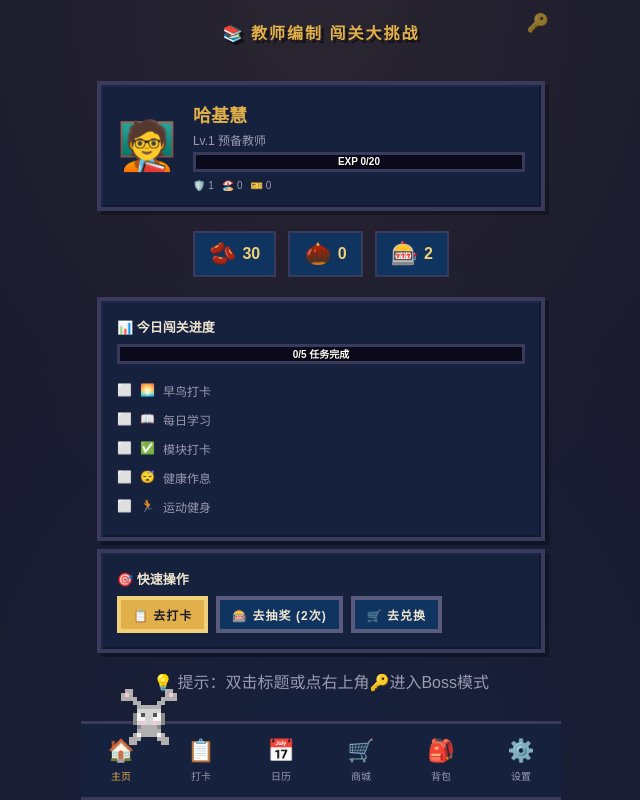
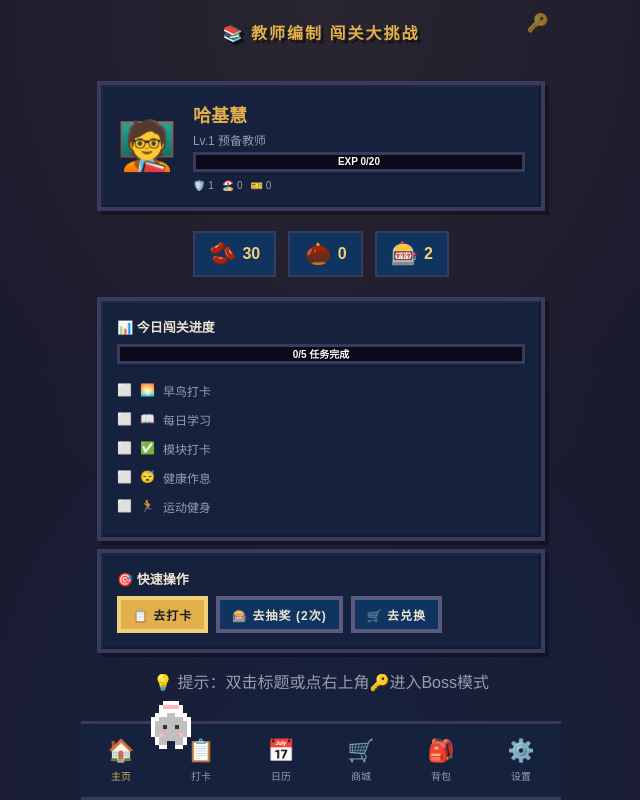
Before and after one commit to Jack414b/teacher-game, a React (Vite) app: page / in a window 1280 px wide. Shown: the whole page, without its empty margins (319-959 px from the left). Built offline with nearby package versions, Linux system fonts and the light colour scheme; no server answers; the database is empty.

Commit message:
像素兔土土重做为经典可爱风

```diff
--- a/src/components/ui/PixelPet.tsx
+++ b/src/components/ui/PixelPet.tsx
@@ -1,78 +1,63 @@
 import { useState, useEffect } from 'react'
 
-// Jellycat风格灰色像素兔 土土 — 18x14 像素
-const P = 4 // 像素大小
-const G  = '#b0b0b0' // 身体灰
-const LG = '#d4d4d4' // 浅灰
-const DG = '#8a8a8a' // 深灰
-const W  = '#f5f5f5' // 白
-const PK = '#f8c8d8' // 粉（耳内/鼻）
-const BK = '#555'    // 眼
+const P = 4
+const G  = '#c0c0c0'  // 灰
+const W  = '#fff'      // 白
+const PK = '#ffb6c1'   // 粉
+const BK = '#333'      // 黑
 const T  = ''
 
-// prettier-ignore
-const RABBIT: string[][] = [
-//   0   1   2   3   4   5   6   7   8   9  10  11  12  13  14  15  16  17
-  [ T , T , T , G , G , T , T , T , T , T , T , T , T , G , G , T , T , T ], // 0  左耳尖
-  [ T , T , G , PK, G , T , T , T , T , T , T , T , T , G , PK, G , T , T ], // 1  左耳粉
-  [ T , T , G , G , G , G , T , T , T , T , T , T , G , G , G , G , T , T ], // 2  左耳根
-  [ T , T , T , T , T , G , G , T , T , T , T , G , G , T , T , T , T , T ], // 3  头顶
-  [ T , T , T , T , T , T , G , G , G , G , G , G , T , T , T , T , T , T ], // 4  头
-  [ T , T , T , T , T , T , LG, LG, LG, LG, LG, LG, T , T , T , T , T , T ], // 5
-  [ T , T , T , T , T , DG, W , BK, LG, LG, BK, W , DG, T , T , T , T , T ], // 6  眼
-  [ T , T , T , T , T , DG, W , W , LG, LG, W , W , DG, T , T , T , T , T ], // 7  脸颊
-  [ T , T , T , T , T , DG, LG, PK, LG, LG, PK, LG, DG, T , T , T , T , T ], // 8  鼻+腮
-  [ T , T , T , T , T , T , DG, G , G , G , G , DG, T , T , T , T , T , T ], // 9  身体上
-  [ T , T , T , T , T , T , G , G , G , G , G , G , T , T , T , T , T , T ], // 10 身体
-  [ T , T , T , T , T , G , W , G , G , G , G , W , G , T , T , T , T , T ], // 11 肚皮
-  [ T , T , T , T , G , G , G , T , T , T , T , G , G , G , T , T , T , T ], // 12 腿
-  [ T , T , T , T , G , G , T , T , T , T , T , T , G , G , T , T , T , T ], // 13 脚
+// 经典可爱像素兔 — 10x12
+const R: string[][] = [
+  [ T , T , T , W , W , W , W , T , T , T ],
+  [ T , T , W , PK, PK, PK, PK, W , T , T ],
+  [ T , T , W , W , W , W , W , W , T , T ],
+  [ T , W , W , W , G , G , W , W , W , T ],
+  [ W , W , G , G , G , G , G , G , W , W ],
+  [ W , G , G , G , G , G , G , G , G , W ],
+  [ W , G , G , BK, G , G , BK, G , G , W ],
+  [ W , G , G , G , G , G , G , G , G , W ],
+  [ W , G , PK, G , G , G , G , PK, G , W ],
+  [ T , W , G , G , G , G , G , G , W , T ],
+  [ T , W , G , G , T , T , G , G , W , T ],
+  [ T , T , W , W , T , T , W , W , T , T ],
 ]
 
-const WIDTH = RABBIT[0].length * P
-const HEIGHT = RABBIT.length * P
+const WID = R[0].length * P
 
 export default function PixelPet() {
-  const [pos, setPos] = useState(0)
+  const [x, setX] = useState(10)
   const [dir, setDir] = useState(1)
+  const [bob, setBob] = useState(0)
 
   useEffect(() => {
-    const interval = setInterval(() => {
-      setPos(p => {
-        const next = p + dir * 2
-        if (next > 60) { setDir(-1); return 60 }
-        if (next < -20) { setDir(1); return -20 }
-        return next
+    const t = setInterval(() => {
+      setBob(b => (b + 1) % 2)
+      setX(prev => {
+        const n = prev + dir * 2
+        if (n > 100) { setDir(-1); return 100 }
+        if (n < -10) { setDir(1); return -10 }
+        return n
       })
-    }, 120)
-    return () => clearInterval(interval)
+    }, 180)
+    return () => clearInterval(t)
   }, [dir])
 
   return (
-    <div
-      style={{
-        position: 'absolute',
-        bottom: '52px',
-        left: `${pos}px`,
-        width: WIDTH, height: HEIGHT,
-        transition: 'left 0.1s linear',
-        zIndex: 5,
-        pointerEvents: 'none',
-        transform: `scaleX(${dir})`,
-      }}
-    >
-      {RABBIT.map((row, y) =>
-        row.map((color, x) =>
-          color ? (
-            <div
-              key={`${y}-${x}`}
-              style={{
-                position: 'absolute', left: x * P, top: y * P,
-                width: P, height: P, background: color,
-              }}
-            />
-          ) : null
-        )
+    <div style={{
+      position: 'absolute', bottom: '48px', left: x,
+      width: WID, height: R.length * P,
+      zIndex: 10, pointerEvents: 'none',
+      transform: `scaleX(${dir}) translateY(${bob * 2}px)`,
+      transition: 'left 0.18s linear, transform 0.18s',
+    }}>
+      {R.map((row, y) =>
+        row.map((c, x) => c ? (
+          <div key={`${y}-${x}`} style={{
+            position: 'absolute', left: x * P, top: y * P,
+            width: P, height: P, background: c,
+          }} />
+        ) : null)
       )}
     </div>
   )
```
